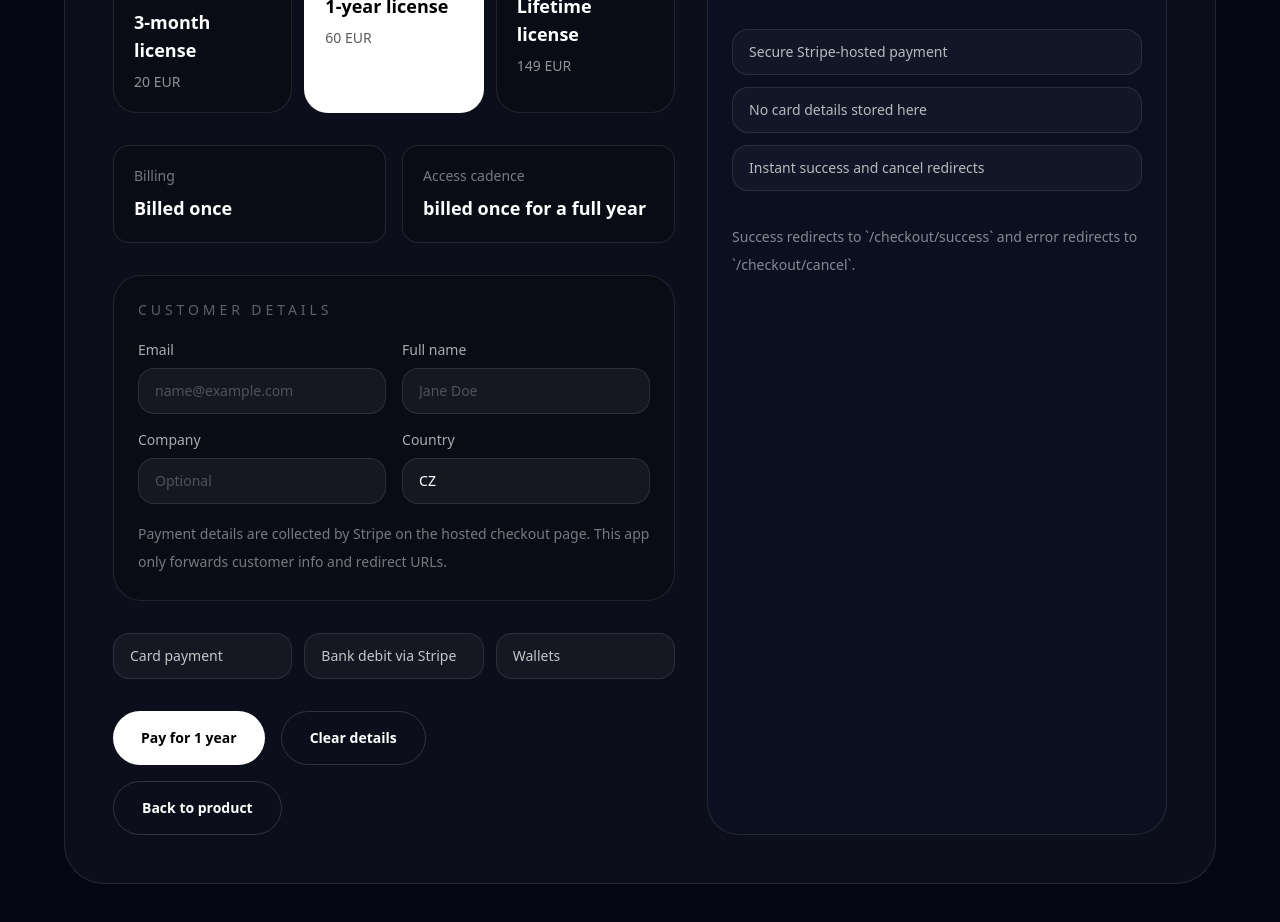
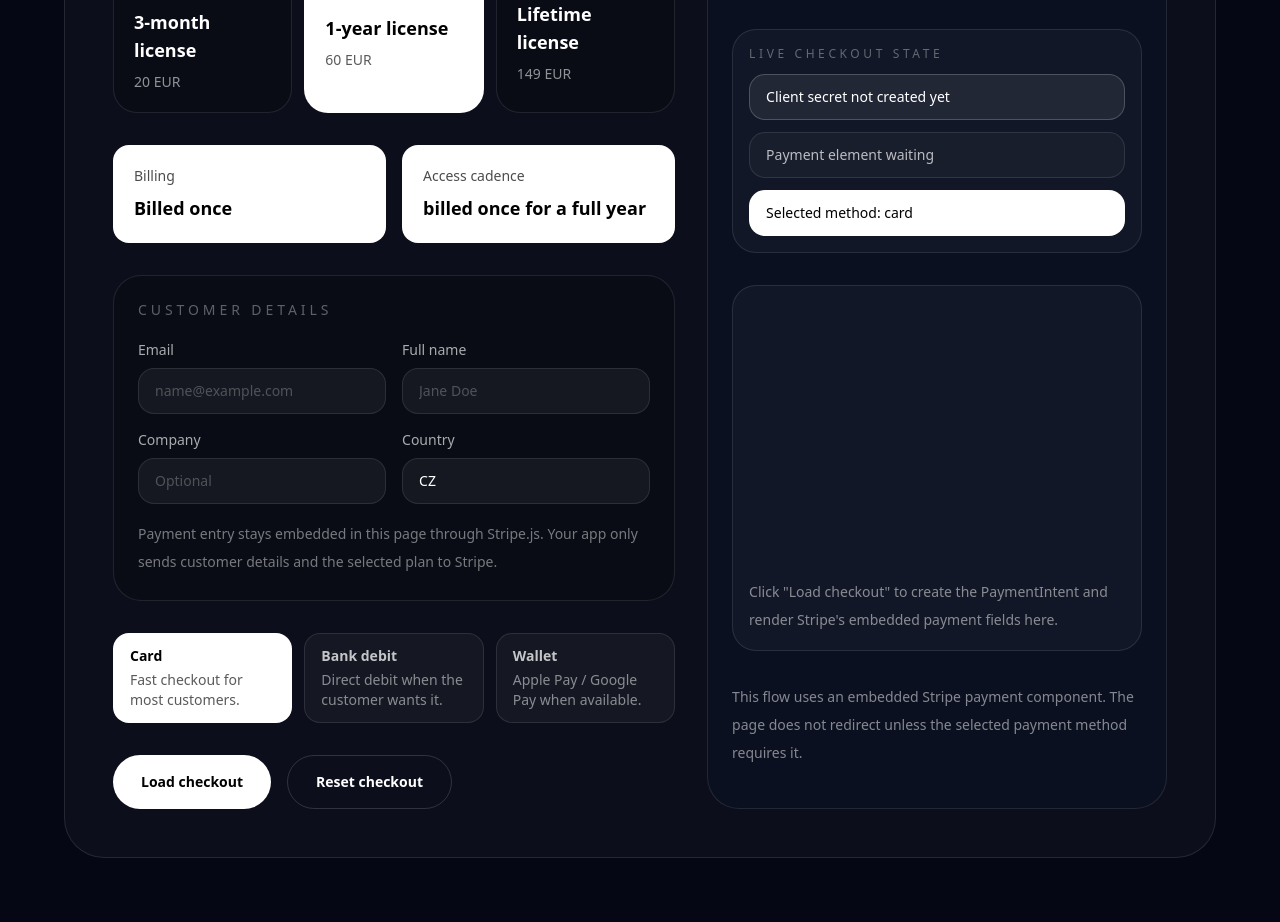
Before and after one commit to LinkaFilip/chewpack, a Next.js app in the folder chewpack/: page /checkout in a window 1280 px wide. Shown: the part 400-1322 px from the top of the page. After the commit the page ends 1298 px from the top, so only its background shows below. Built offline with nearby package versions, Linux system fonts and the light colour scheme.

Commit message:
checkout

```diff
--- a/chewpack/app/checkout/CheckoutClient.tsx
+++ b/chewpack/app/checkout/CheckoutClient.tsx
@@ -1,8 +1,73 @@
 'use client'
 
-import { useMemo, useState } from 'react'
+import { useEffect, useMemo, useRef, useState } from 'react'
 import Link from 'next/link'
 import { isPlanId, planOrder, plans } from '../plans'
+
+declare global {
+  interface Window {
+    Stripe?: any
+  }
+}
+
+type PaymentTone = 'calm' | 'active' | 'bright'
+
+const methodOptions = [
+  {
+    id: 'card',
+    title: 'Card',
+    subtitle: 'Fast checkout for most customers.',
+    tone: 'bright' as PaymentTone
+  },
+  {
+    id: 'bank',
+    title: 'Bank debit',
+    subtitle: 'Direct debit when the customer wants it.',
+    tone: 'active' as PaymentTone
+  },
+  {
+    id: 'wallet',
+    title: 'Wallet',
+    subtitle: 'Apple Pay / Google Pay when available.',
+    tone: 'calm' as PaymentTone
+  }
+]
+
+const toneClass: Record<PaymentTone, string> = {
+  calm: 'border-white/10 bg-white/[0.04] text-white/70',
+  active: 'border-emerald-400/40 bg-emerald-400/10 text-emerald-100',
+  bright: 'border-white/30 bg-white text-black'
+}
+
+let stripeScriptPromise: Promise<void> | null = null
+
+function loadStripeScript () {
+  if (typeof window === 'undefined') return Promise.resolve()
+  if (window.Stripe) return Promise.resolve()
+  if (!stripeScriptPromise) {
+    stripeScriptPromise = new Promise((resolve, reject) => {
+      const existing = document.querySelector<HTMLScriptElement>(
+        'script[data-stripe-js]'
+      )
+      if (existing) {
+        existing.addEventListener('load', () => resolve())
+        existing.addEventListener('error', () =>
+          reject(new Error('Failed to load Stripe.js'))
+        )
+        return
+      }
+
+      const script = document.createElement('script')
+      script.src = 'https://js.stripe.com/v3/'
+      script.async = true
+      script.dataset.stripeJs = 'true'
+      script.onload = () => resolve()
+      script.onerror = () => reject(new Error('Failed to load Stripe.js'))
+      document.head.appendChild(script)
+    })
+  }
+  return stripeScriptPromise
+}
 
 export default function CheckoutClient ({
   planId: initialPlanId
@@ -10,32 +75,101 @@ export default function CheckoutClient ({
   planId?: string
 }) {
   const planId = isPlanId(initialPlanId) ? initialPlanId : '1y'
-  const plan = plans[planId]
+  const [selectedPlanId, setSelectedPlanId] = useState(planId)
+  const plan = plans[selectedPlanId]
   const [loading, setLoading] = useState(false)
+  const [mounted, setMounted] = useState(false)
   const [error, setError] = useState('')
+  const [success, setSuccess] = useState('')
   const [email, setEmail] = useState('')
   const [name, setName] = useState('')
   const [company, setCompany] = useState('')
   const [country, setCountry] = useState('CZ')
+  const [method, setMethod] = useState<'card' | 'bank' | 'wallet'>('card')
+  const [clientSecret, setClientSecret] = useState('')
+  const [isReady, setIsReady] = useState(false)
+  const paymentElementRef = useRef<HTMLDivElement | null>(null)
+  const stripeRef = useRef<any>(null)
+  const elementsRef = useRef<any>(null)
+  const paymentElementInstanceRef = useRef<any>(null)
 
   const checkoutLabel = useMemo(() => {
-    if (planId === 'lifetime') return 'Buy lifetime access'
-    if (planId === '3m') return 'Pay for 3 months'
-    return 'Pay for 1 year'
-  }, [planId])
+    if (selectedPlanId === 'lifetime') return 'Unlock lifetime access'
+    if (selectedPlanId === '3m') return 'Start 3-month access'
+    return 'Start 1-year access'
+  }, [selectedPlanId])
 
-  async function handleCheckout () {
+  const currentTone = methodOptions.find(option => option.id === method)?.tone ?? 'calm'
+
+  useEffect(() => {
+    setMounted(true)
+  }, [])
+
+  useEffect(() => {
+    if (!clientSecret || !mounted) return
+
+    let cancelled = false
+
+    async function mountPaymentElement () {
       try {
-      setLoading(true)
-      setError('')
+        await loadStripeScript()
+        if (cancelled || !window.Stripe) return
 
+        const publicKey = process.env.NEXT_PUBLIC_STRIPE_PUBLIC_KEY
+        if (!publicKey) {
+          throw new Error('Missing NEXT_PUBLIC_STRIPE_PUBLIC_KEY environment variable.')
+        }
+
+        const stripe = window.Stripe(publicKey)
+        const elements = stripe.elements({
+          clientSecret,
+          appearance: {
+            theme: 'night',
+            variables: {
+              colorPrimary: '#ffffff',
+              colorBackground: '#0b1020',
+              colorText: '#ffffff',
+              colorTextSecondary: 'rgba(255,255,255,0.6)',
+              colorDanger: '#fca5a5',
+              borderRadius: '14px'
+            }
+          }
+        })
+
+        const paymentElement = elements.create('payment', {
+          layout: 'tabs'
+        })
+
+        paymentElement.mount(paymentElementRef.current!)
+        stripeRef.current = stripe
+        elementsRef.current = elements
+        paymentElementInstanceRef.current = paymentElement
+        setIsReady(true)
+      } catch (err) {
+        setError(err instanceof Error ? err.message : 'Failed to initialize checkout.')
+      }
+    }
+
+    mountPaymentElement()
+
+    return () => {
+      cancelled = true
+      setIsReady(false)
+      paymentElementInstanceRef.current?.destroy?.()
+      paymentElementInstanceRef.current = null
+      elementsRef.current = null
+      stripeRef.current = null
+    }
+  }, [clientSecret, mounted])
+
+  async function createIntent () {
     const response = await fetch('/api/stripe/checkout', {
       method: 'POST',
       headers: {
         'Content-Type': 'application/json'
       },
       body: JSON.stringify({
-          plan: planId,
+        plan: selectedPlanId,
         customer: {
           email,
           name,
@@ -48,12 +182,49 @@ export default function CheckoutClient ({
     const data = await response.json()
 
     if (!response.ok) {
-        throw new Error(data?.error ?? 'Unable to start checkout.')
+      throw new Error(data?.error ?? 'Unable to prepare checkout.')
     }
 
-      window.location.assign(data.url)
+    return data.clientSecret as string
+  }
+
+  async function handleCheckout () {
+    try {
+      setLoading(true)
+      setError('')
+      setSuccess('')
+
+      if (!clientSecret) {
+        const nextClientSecret = await createIntent()
+        setClientSecret(nextClientSecret)
+        return
+      }
+
+      if (!stripeRef.current || !elementsRef.current) {
+        throw new Error('Checkout is still loading.')
+      }
+
+      const { error: submitError } = await elementsRef.current.submit()
+      if (submitError) {
+        throw new Error(submitError.message ?? 'Please check your payment details.')
+      }
+
+      const result = await stripeRef.current.confirmPayment({
+        elements: elementsRef.current,
+        confirmParams: {
+          return_url: `${window.location.origin}/checkout/success`
+        },
+        redirect: 'if_required'
+      })
+
+      if (result.error) {
+        throw new Error(result.error.message ?? 'Payment failed.')
+      }
+
+      setSuccess('Payment completed. Access is being unlocked.')
     } catch (err) {
-      setError(err instanceof Error ? err.message : 'Unable to start checkout.')
+      setError(err instanceof Error ? err.message : 'Unable to complete checkout.')
+    } finally {
       setLoading(false)
     }
   }
@@ -66,7 +237,7 @@ export default function CheckoutClient ({
             Back to root
           </Link>
           <span className='rounded-full border border-white/10 px-4 py-2 text-xs uppercase tracking-[0.3em] text-white/40'>
-            Stripe checkout
+            Embedded Stripe checkout
           </span>
         </div>
 
@@ -85,12 +256,13 @@ export default function CheckoutClient ({
             <div className='mt-8 grid gap-3 md:grid-cols-3'>
               {planOrder.map(id => {
                 const option = plans[id]
-                const active = id === planId
+                const active = id === selectedPlanId
                 return (
-                  <Link
+                  <button
                     key={id}
-                    href={`/checkout?plan=${id}`}
-                    className={`rounded-[1.5rem] border p-5 transition ${
+                    type='button'
+                    onClick={() => setSelectedPlanId(id)}
+                    className={`rounded-[1.5rem] border p-5 text-left transition ${
                       active
                         ? 'border-white/30 bg-white text-black'
                         : 'border-white/10 bg-black/20 text-white hover:border-white/20 hover:bg-white/[0.05]'
@@ -111,18 +283,18 @@ export default function CheckoutClient ({
                     >
                       {option.price}
                     </p>
-                  </Link>
+                  </button>
                 )
               })}
             </div>
 
             <div className='mt-8 grid gap-4 sm:grid-cols-2'>
-              <div className='rounded-2xl border border-white/10 bg-black/20 p-5'>
-                <p className='text-sm text-white/45'>Billing</p>
+              <div className={`rounded-2xl border p-5 ${toneClass[currentTone]}`}>
+                <p className='text-sm opacity-70'>Billing</p>
                 <p className='mt-2 text-lg font-semibold'>{plan.billing}</p>
               </div>
-              <div className='rounded-2xl border border-white/10 bg-black/20 p-5'>
-                <p className='text-sm text-white/45'>Access cadence</p>
+              <div className={`rounded-2xl border p-5 ${toneClass[currentTone]}`}>
+                <p className='text-sm opacity-70'>Access cadence</p>
                 <p className='mt-2 text-lg font-semibold'>{plan.cadence}</p>
               </div>
             </div>
@@ -175,20 +347,32 @@ export default function CheckoutClient ({
                 </label>
               </div>
               <p className='mt-4 text-sm leading-7 text-white/45'>
-                Payment details are collected by Stripe on the hosted checkout
-                page. This app only forwards customer info and redirect URLs.
+                Payment entry stays embedded in this page through Stripe.js.
+                Your app only sends customer details and the selected plan to Stripe.
               </p>
             </div>
 
             <div className='mt-8 grid gap-3 sm:grid-cols-3'>
-              {['Card payment', 'Bank debit via Stripe', 'Wallets'].map(item => (
-                <div
-                  key={item}
-                  className='rounded-2xl border border-white/10 bg-white/[0.04] px-4 py-3 text-sm text-white/75'
+              {methodOptions.map(item => {
+                const active = method === item.id
+                return (
+                  <button
+                    key={item.id}
+                    type='button'
+                    onClick={() => setMethod(item.id as typeof method)}
+                    className={`rounded-2xl border px-4 py-3 text-left text-sm transition ${
+                      active
+                        ? 'border-white/30 bg-white text-black'
+                        : 'border-white/10 bg-white/[0.04] text-white/75 hover:bg-white/[0.07]'
+                    }`}
                   >
-                  {item}
-                </div>
-              ))}
+                    <span className='block font-semibold'>{item.title}</span>
+                    <span className={`mt-1 block ${active ? 'text-black/65' : 'text-white/50'}`}>
+                      {item.subtitle}
+                    </span>
+                  </button>
+                )
+              })}
             </div>
 
             <div className='mt-8 flex flex-col gap-4 sm:flex-row'>
@@ -197,30 +381,32 @@ export default function CheckoutClient ({
                 disabled={loading}
                 className='rounded-full bg-white px-7 py-4 text-sm font-semibold text-black transition hover:bg-white/85 disabled:cursor-not-allowed disabled:opacity-60'
               >
-                {loading ? 'Opening Stripe...' : checkoutLabel}
+                {loading
+                  ? clientSecret
+                    ? 'Confirming payment...'
+                    : 'Preparing checkout...'
+                  : clientSecret
+                    ? checkoutLabel
+                    : 'Load checkout'}
               </button>
               <button
                 type='button'
                 onClick={() => {
-                  setEmail('')
-                  setName('')
-                  setCompany('')
-                  setCountry('CZ')
+                  setClientSecret('')
+                  setSuccess('')
+                  setError('')
                 }}
                 className='rounded-full border border-white/15 px-7 py-4 text-sm font-semibold text-white transition hover:bg-white/10'
               >
-                Clear details
+                Reset checkout
               </button>
             </div>
-            <div className='mt-4'>
-              <Link
-                href='/'
-                className='inline-flex rounded-full border border-white/15 px-7 py-4 text-center text-sm font-semibold text-white transition hover:bg-white/10'
-              >
-                Back to product
-              </Link>
-            </div>
 
+            {success ? (
+              <p className='mt-6 rounded-2xl border border-emerald-400/30 bg-emerald-400/10 p-4 text-sm text-emerald-100'>
+                {success}
+              </p>
+            ) : null}
             {error ? (
               <p className='mt-6 rounded-2xl border border-red-500/30 bg-red-500/10 p-4 text-sm text-red-200'>
                 {error}
@@ -250,23 +436,35 @@ export default function CheckoutClient ({
                 <span className='text-xl font-semibold'>{plan.price}</span>
               </div>
             </div>
-            <div className='mt-8 grid gap-3'>
-              {[
-                'Secure Stripe-hosted payment',
-                'No card details stored here',
-                'Instant success and cancel redirects'
-              ].map(item => (
-                <div
-                  key={item}
-                  className='rounded-2xl border border-white/10 bg-white/[0.03] px-4 py-3 text-sm text-white/70'
-                >
-                  {item}
+
+            <div className='mt-8 rounded-3xl border border-white/10 bg-white/[0.03] p-4'>
+              <p className='text-xs uppercase tracking-[0.3em] text-white/35'>
+                Live checkout state
+              </p>
+              <div className='mt-3 grid gap-3'>
+                <div className={`rounded-2xl border px-4 py-3 text-sm ${mounted ? 'border-white/20 bg-white/[0.07]' : 'border-white/10 bg-white/[0.03]'}`}>
+                  Client secret {clientSecret ? 'ready' : 'not created yet'}
                 </div>
-              ))}
+                <div className={`rounded-2xl border px-4 py-3 text-sm ${isReady ? 'border-emerald-400/30 bg-emerald-400/10 text-emerald-100' : 'border-white/10 bg-white/[0.03] text-white/70'}`}>
+                  Payment element {isReady ? 'mounted' : 'waiting'}
                 </div>
+                <div className={`rounded-2xl border px-4 py-3 text-sm ${method === 'card' ? toneClass.bright : method === 'bank' ? toneClass.active : toneClass.calm}`}>
+                  Selected method: {method}
+                </div>
+              </div>
+            </div>
+
+            <div className='mt-8 rounded-3xl border border-white/10 bg-white/[0.03] p-4'>
+              <div className='min-h-[260px]' ref={paymentElementRef} />
+              {!clientSecret ? (
+                <p className='mt-4 text-sm leading-7 text-white/50'>
+                  Click "Load checkout" to create the PaymentIntent and render Stripe&apos;s embedded payment fields here.
+                </p>
+              ) : null}
+            </div>
+
             <p className='mt-8 text-sm leading-7 text-white/50'>
-              Success redirects to `/checkout/success` and error redirects to
-              `/checkout/cancel`.
+              This flow uses an embedded Stripe payment component. The page does not redirect unless the selected payment method requires it.
             </p>
           </aside>
         </section>
```
Also changed, not shown: chewpack/app/api/stripe/checkout/route.ts (+17 -25 lines). Lines whose indentation alone changed are shown as unchanged.
